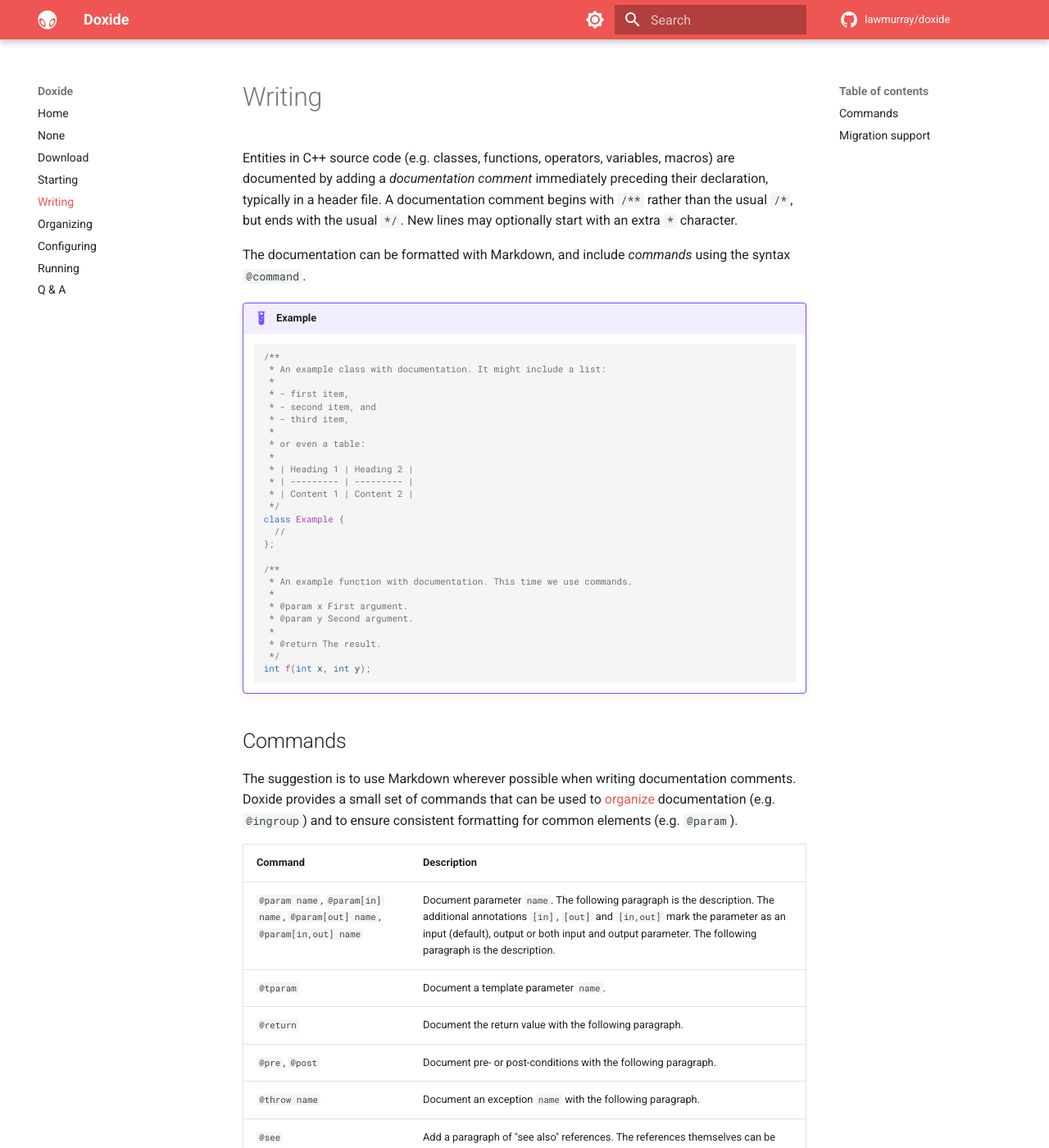
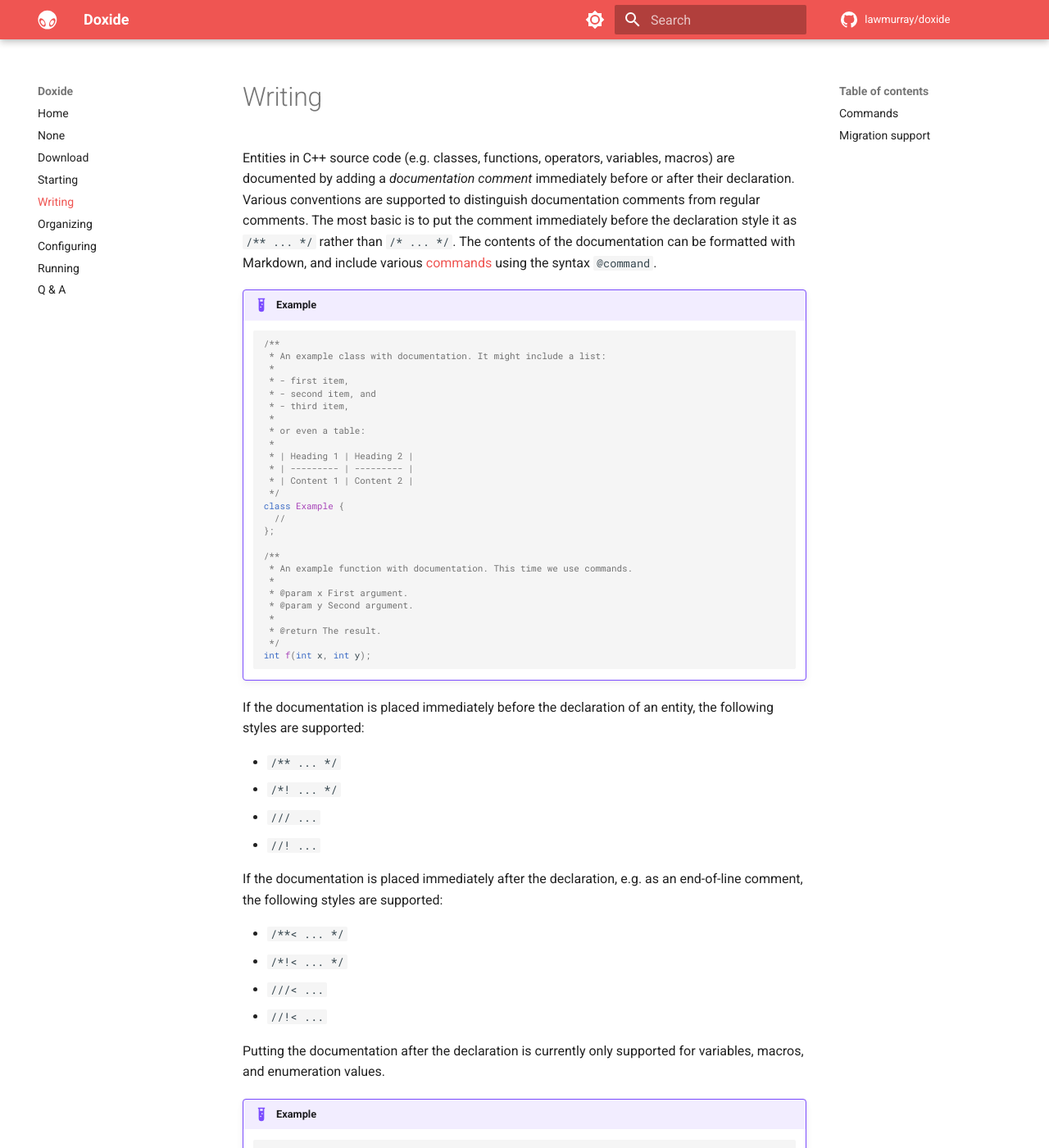
Before and after one commit to lawmurray/doxide, an MkDocs documentation site: the page built from docs/writing.md, in a window 1280 px wide and 1400 px high. Shown: the whole window at 82% size. Built offline with MkDocs 1.6.1 and Material for MkDocs 9.7.7, drawn with Linux system fonts in a browser that asks for light colours; comment, search, counter and statistics services are not loaded; some of the changed text lies outside the part shown.

Commit message:
Updated documentation for new documentation comment styles, including end-of-line styles.

````diff
--- a/docs/writing.md
+++ b/docs/writing.md
@@ -1,8 +1,6 @@
 # Writing
 
-Entities in C++ source code (e.g. classes, functions, operators, variables, macros) are documented by adding a *documentation comment* immediately preceding their declaration, typically in a header file. A documentation comment begins with `/**` rather than the usual `/*`, but ends with the usual `*/`. New lines may optionally start with an extra `*` character.
-
-The documentation can be formatted with Markdown, and include *commands* using the syntax `@command`.
+Entities in C++ source code (e.g. classes, functions, operators, variables, macros) are documented by adding a *documentation comment* immediately before or after their declaration. Various conventions are supported to distinguish documentation comments from regular comments. The most basic is to put the comment immediately before the declaration style it as `/** ... */` rather than `/* ... */`. The contents of the documentation can be formatted with Markdown, and include various [commands](#commands) using the syntax `@command`.
 
 !!! example
     ```c++
@@ -34,6 +32,30 @@
     int f(int x, int y);
     ```
 
+If the documentation is placed immediately before the declaration of an entity, the following styles are supported:
+
+- `/** ... */`
+- `/*! ... */`
+- `/// ...`
+- `//! ...`
+
+If the documentation is placed immediately after the declaration, e.g. as an end-of-line comment, the following styles are supported:
+
+- `/**< ... */`
+- `/*!< ... */`
+- `///< ...`
+- `//!< ...`
+
+Putting the documentation after the declaration is currently only supported for variables, macros, and enumeration values.
+
+!!! example
+    ```c++
+    enum Example {
+      FIRST,   ///< First possible value
+      SECOND,  ///< Second possible value
+      THIRD,   ///< Third possible value
+    };
+    ```
 
 ## Commands
 
````
